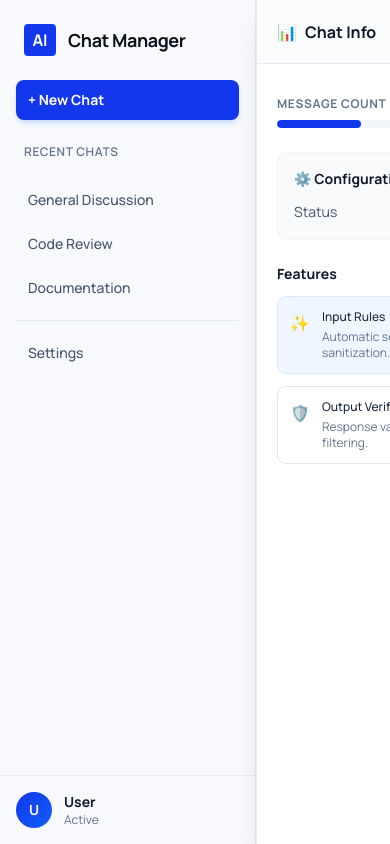
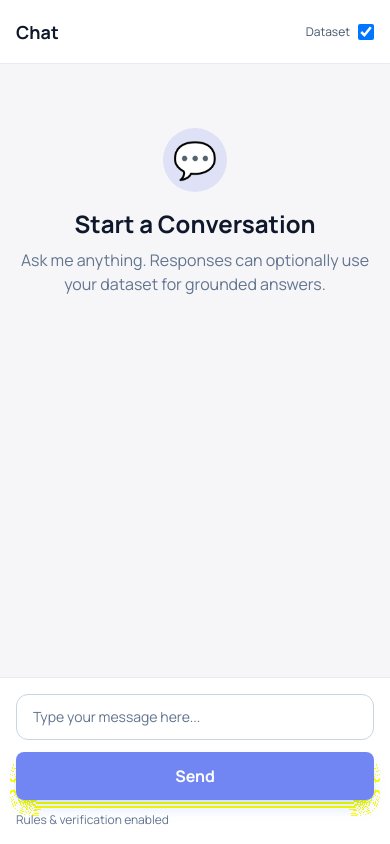
Before and after one commit to faridjuliano/srs-generation, a Next.js app: page /chat in a window 390 px wide. Built offline with nearby package versions, Linux system fonts and the light colour scheme.

Commit message:
update chat to responsive

```diff
--- a/src/app/chat/page.tsx
+++ b/src/app/chat/page.tsx
@@ -28,8 +28,8 @@ export default function ChatPage() {
   };
 
   return (
-    <div className="flex h-screen w-full overflow-hidden bg-background-light dark:bg-background-dark text-[#0d101b] dark:text-white transition-colors duration-200">
-      <Sidebar onNewChat={resetChat} />
+    <div className="flex flex-col md:flex-row h-screen w-full overflow-hidden bg-background-light dark:bg-background-dark text-[#0d101b] dark:text-white transition-colors duration-200">
+      <Sidebar onNewChat={resetChat} className="hidden md:block" />
 
       <main className="flex flex-col flex-1 h-full min-w-0 bg-background-light dark:bg-background-dark overflow-hidden relative">
         <ChatHeader useRag={useRag} onUseRagChange={setUseRag} />
@@ -47,7 +47,7 @@ export default function ChatPage() {
         />
       </main>
 
-      <ChatInfoPanel messageCount={messages.length} isLoading={loading} />
+      <ChatInfoPanel messageCount={messages.length} isLoading={loading} className="hidden lg:block" />
     </div>
   );
 }
--- a/src/components/chat/ChatHeader.tsx
+++ b/src/components/chat/ChatHeader.tsx
@@ -5,17 +5,19 @@ interface ChatHeaderProps {
 
 export function ChatHeader({ useRag, onUseRagChange }: ChatHeaderProps) {
   return (
-    <header className="h-16 flex items-center justify-between px-8 bg-white dark:bg-[#161926] border-b border-[#e7e9f3] dark:border-[#2a2e3b] flex-shrink-0 z-10">
-      <nav className="flex text-sm text-slate-500 dark:text-slate-400">
+    <header className="h-16 flex items-center justify-between px-4 md:px-8 bg-white dark:bg-[#161926] border-b border-[#e7e9f3] dark:border-[#2a2e3b] flex-shrink-0 z-10">
+      <nav className="hidden md:flex text-sm text-slate-500 dark:text-slate-400">
         <a className="hover:text-primary" href="#">
           Chat
         </a>
         <span className="mx-2">/</span>
         <span className="text-slate-900 dark:text-white font-medium">Conversation</span>
       </nav>
-      <div className="flex items-center gap-6">
-        <div className="flex items-center gap-2 text-sm">
-          <label htmlFor="useRag" className="text-slate-600 dark:text-slate-400">Use Dataset</label>
+      <h1 className="md:hidden text-lg font-bold text-slate-900 dark:text-white">Chat</h1>
+      <div className="flex items-center gap-3 md:gap-6">
+        <div className="flex items-center gap-2 text-xs md:text-sm">
+          <label htmlFor="useRag" className="text-slate-600 dark:text-slate-400 hidden sm:inline">Use Dataset</label>
+          <label htmlFor="useRag" className="text-slate-600 dark:text-slate-400 sm:hidden">Dataset</label>
           <input
             id="useRag"
             type="checkbox"
--- a/src/components/chat/ChatInfoPanel.tsx
+++ b/src/components/chat/ChatInfoPanel.tsx
@@ -1,11 +1,12 @@
 interface ChatInfoPanelProps {
   messageCount: number;
   isLoading: boolean;
+  className?: string;
 }
 
-export function ChatInfoPanel({ messageCount, isLoading }: ChatInfoPanelProps) {
+export function ChatInfoPanel({ messageCount, isLoading, className = '' }: ChatInfoPanelProps) {
   return (
-    <aside className="w-80 h-full bg-white dark:bg-[#161926] border-l border-[#e7e9f3] dark:border-[#2a2e3b] flex flex-col flex-shrink-0 z-20 transition-all duration-300 shadow-xl">
+    <aside className={`w-80 h-full bg-white dark:bg-[#161926] border-l border-[#e7e9f3] dark:border-[#2a2e3b] flex flex-col flex-shrink-0 z-20 transition-all duration-300 shadow-xl ${className}`}>
       <div className="h-16 flex items-center justify-between px-5 border-b border-[#e7e9f3] dark:border-[#2a2e3b] bg-slate-50/50 dark:bg-[#1a1d2d]">
         <div className="flex items-center gap-2">
           <span>📊</span>
--- a/src/components/chat/ChatInput.tsx
+++ b/src/components/chat/ChatInput.tsx
@@ -14,9 +14,9 @@ export function ChatInput({
   onKeyDown,
 }: ChatInputProps) {
   return (
-    <div className="px-8 py-6 bg-white dark:bg-[#161926] border-t border-[#e7e9f3] dark:border-[#2a2e3b] flex-shrink-0">
-      <div className="max-w-4xl mx-auto flex flex-col gap-4">
-        <div className="flex items-end gap-4">
+    <div className="px-4 md:px-8 py-4 md:py-6 bg-white dark:bg-[#161926] border-t border-[#e7e9f3] dark:border-[#2a2e3b] flex-shrink-0">
+      <div className="max-w-4xl mx-auto flex flex-col gap-3 md:gap-4">
+        <div className="flex flex-col sm:flex-row items-stretch sm:items-end gap-3 sm:gap-4">
           <input
             className="flex-1 rounded-xl border border-slate-300 dark:border-slate-700 bg-white dark:bg-[#202434] px-4 py-3 text-sm outline-none focus:ring-2 focus:ring-primary/20 focus:border-primary dark:text-white placeholder-slate-500 dark:placeholder-slate-400"
             placeholder="Type your message here..."
@@ -27,14 +27,14 @@ export function ChatInput({
           <button
             onClick={onSendMessage}
             disabled={isLoading || !input.trim()}
-            className="bg-primary hover:bg-blue-700 disabled:opacity-60 disabled:cursor-not-allowed text-white font-bold px-6 py-3 rounded-lg shadow-lg shadow-blue-500/30 transition-all transform hover:-translate-y-0.5 flex items-center gap-2"
+            className="bg-primary hover:bg-blue-700 disabled:opacity-60 disabled:cursor-not-allowed text-white font-bold px-6 py-3 rounded-lg shadow-lg shadow-blue-500/30 transition-all transform hover:-translate-y-0.5 flex items-center justify-center gap-2"
           >
             {isLoading ? 'Sending...' : 'Send'}
           </button>
         </div>
-        <div className="flex items-center justify-between text-xs text-slate-500">
+        <div className="flex flex-col sm:flex-row items-start sm:items-center justify-between text-xs text-slate-500 gap-1 sm:gap-0">
           <span>Rules & verification enabled</span>
-          <span>Press Enter to send</span>
+          <span className="hidden sm:inline">Press Enter to send</span>
         </div>
       </div>
     </div>
--- a/src/components/chat/MessageArea.tsx
+++ b/src/components/chat/MessageArea.tsx
@@ -16,8 +16,8 @@ export function MessageArea({
   error,
 }: MessageAreaProps) {
   return (
-    <div className="flex-1 overflow-y-auto p-8 scroll-smooth">
-      <div className="max-w-4xl mx-auto flex flex-col gap-6">
+    <div className="flex-1 overflow-y-auto p-4 md:p-8 scroll-smooth">
+      <div className="max-w-4xl mx-auto flex flex-col gap-4 md:gap-6">
         {messages.length === 0 ? (
           <EmptyState />
         ) : (
--- a/src/components/chat/Sidebar.tsx
+++ b/src/components/chat/Sidebar.tsx
@@ -1,10 +1,11 @@
 interface SidebarProps {
   onNewChat: () => void;
+  className?: string;
 }
 
-export function Sidebar({ onNewChat }: SidebarProps) {
+export function Sidebar({ onNewChat, className = '' }: SidebarProps) {
   return (
-    <aside className="flex flex-col w-64 h-full bg-[#f8f9fc] dark:bg-[#161926] border-r border-[#e7e9f3] dark:border-[#2a2e3b] flex-shrink-0">
+    <aside className={`flex flex-col w-64 h-full bg-[#f8f9fc] dark:bg-[#161926] border-r border-[#e7e9f3] dark:border-[#2a2e3b] flex-shrink-0 ${className}`}>
       <div className="p-6">
         <div className="flex items-center gap-3">
           <div className="size-8 rounded bg-primary flex items-center justify-center text-white font-bold">
```
